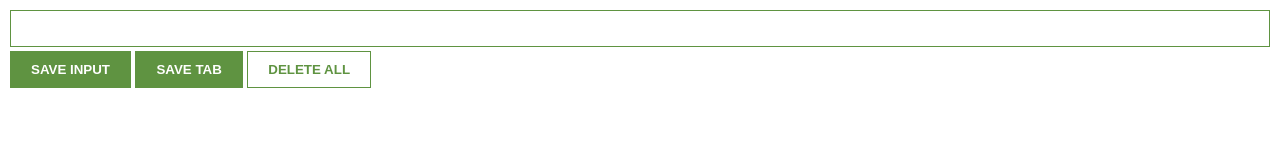
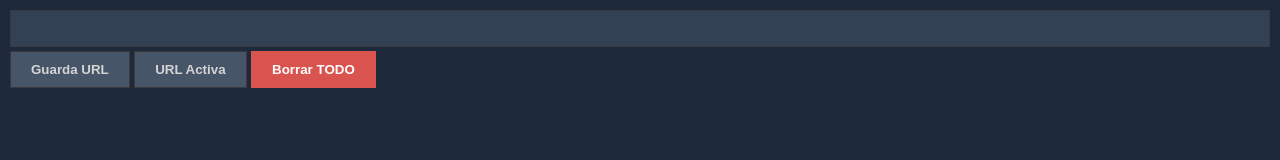
Before and after one commit to FacuPedrazzoli/Extencion-de-chrome, a browser extension: page index.html in a window 1280 px wide. Drawn offline with Linux system fonts and the light colour scheme.

Commit message:
cambiando el tema

```diff
--- a/index.css
+++ b/index.css
@@ -3,27 +3,41 @@ body {
     padding: 10px;
     font-family: Arial, Helvetica, sans-serif;
     min-width: 400px;
+    background-color: #1E293B; /* Fondo más oscuro */
+    color: #d4d4d4; /* Color de texto gris claro */
 }
 
 input {
     width: 100%;
     padding: 10px;
     box-sizing: border-box;
-    border: 1px solid #5f9341;
+    border: 1px solid #3a3a3a; /* Borde gris oscuro */
     margin-bottom: 4px;
+    background-color: #334155; /* Fondo gris oscuro */
+    color: #d4d4d4; /* Color de texto gris claro */
 }
 
 button {
-    background: #5f9341;
-    color: white;
+    background: #475569; /* Fondo gris oscuro */
+    color: #d4d4d4; /* Color de texto gris claro */
     padding: 10px 20px;
-    border: 1px solid #5f9341;
+    border: 1px solid #3a3a3a; /* Borde a juego con el fondo */
     font-weight: bold;
+    cursor: pointer; /* Añade cursor de puntero para mejor UX */
+}
+
+button:hover {
+    background: #505050; /* Efecto hover más claro */
 }
 
 #delete-btn {
-    background: white;
-    color: #5f9341;
+    background: #d9534f; /* Color rojo suave para el botón de eliminar */
+    color: #ffffff; /* Color de texto blanco */
+    border: 1px solid #d9534f; /* Borde a juego con el fondo */
+}
+
+#delete-btn:hover {
+    background: #c9302c; /* Efecto hover más oscuro */
 }
 
 ul {
@@ -37,5 +51,10 @@ li {
 }
 
 a {
-    color: #5f9341;
+    color: #304bf5; /* Color de enlace azul claro */
+    text-decoration: none; /* Elimina subrayado por defecto */
 }
+
+a:hover {
+    text-decoration: underline; /* Añade subrayado al pasar el ratón */
+}
--- a/index.html
+++ b/index.html
@@ -9,9 +9,9 @@
 <body>
 
     <input type="text" id="input-el">
-    <button id="input-btn">SAVE INPUT</button>
-    <button id="tab-btn">SAVE TAB</button>
-    <button id="delete-btn">DELETE ALL</button>
+    <button id="input-btn">Guarda URL</button>
+    <button id="tab-btn">URL Activa</button>
+    <button id="delete-btn">Borrar TODO</button>
     <ul id="ul-el">
     </ul>
     <script src="index.js"></script>
```
Also changed, not shown: icon.png, manifest.json.
